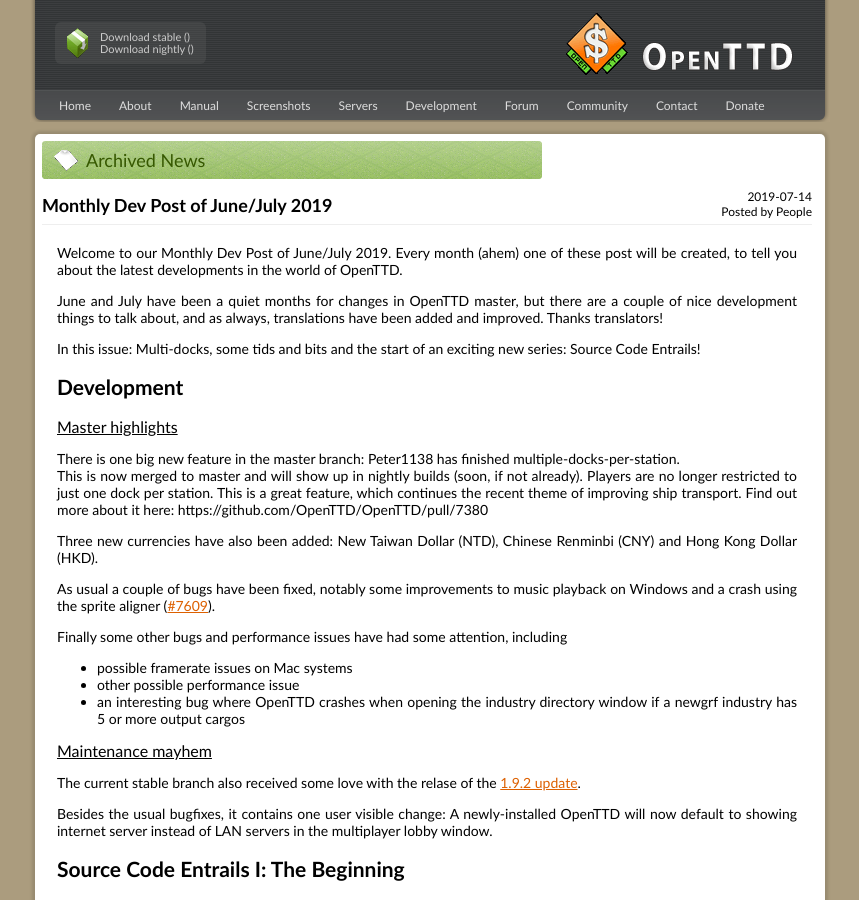
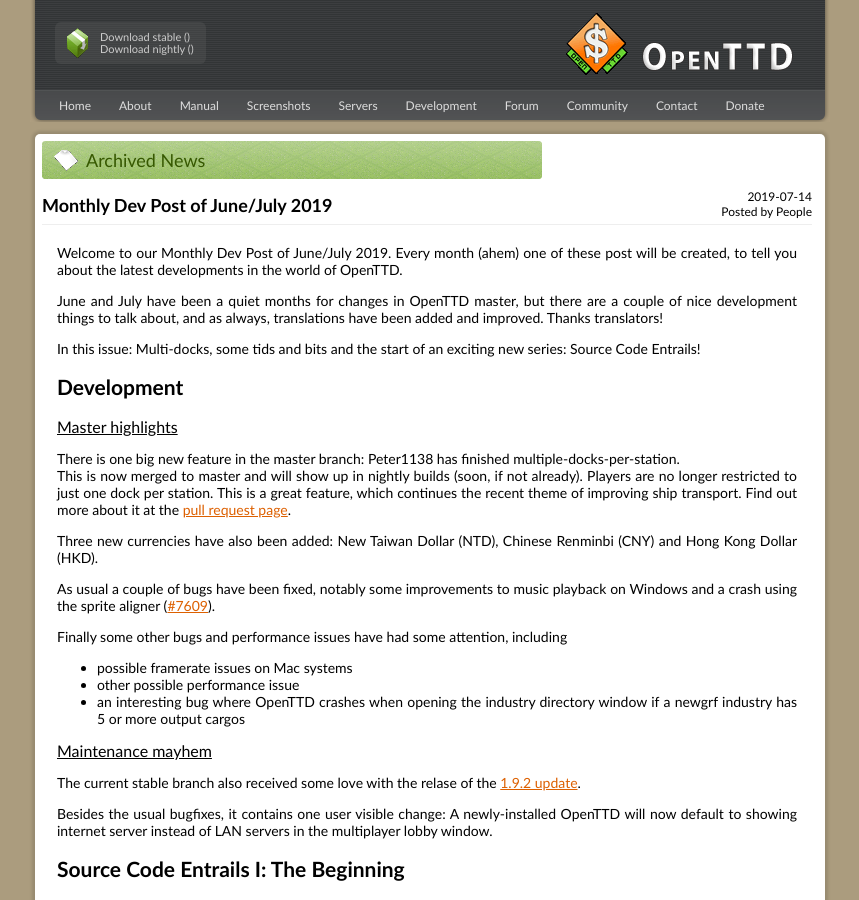
Before and after one commit to OpenTTD/website, a Jekyll site: the page built from _posts/2019-07-14-monthly-dev-post.md, in a window 1280 px wide and 900 px high. Shown: the whole window, without its empty margins (210-1069 px from the left). Built offline with Jekyll 4.4.1, drawn with Linux system fonts in a browser that asks for light colours.

Commit message:
Update 2019-07-14-monthly-dev-post.md

```diff
--- a/_posts/2019-07-14-monthly-dev-post.md
+++ b/_posts/2019-07-14-monthly-dev-post.md
@@ -18,7 +18,7 @@
 There is one big new feature in the master branch: Peter1138 has finished multiple-docks-per-station.
 This is now merged to master and will show up in nightly builds (soon, if not already).
 Players are no longer restricted to just one dock per station.
-This is a great feature, which continues the recent theme of improving ship transport. Find out more about it here: https://github.com/OpenTTD/OpenTTD/pull/7380
+This is a great feature, which continues the recent theme of improving ship transport. Find out more about it at the [pull request page](https://github.com/OpenTTD/OpenTTD/pull/7380).
 
 Three new currencies have also been added: New Taiwan Dollar (NTD), Chinese Renminbi (CNY) and Hong Kong Dollar (HKD).
 
```
